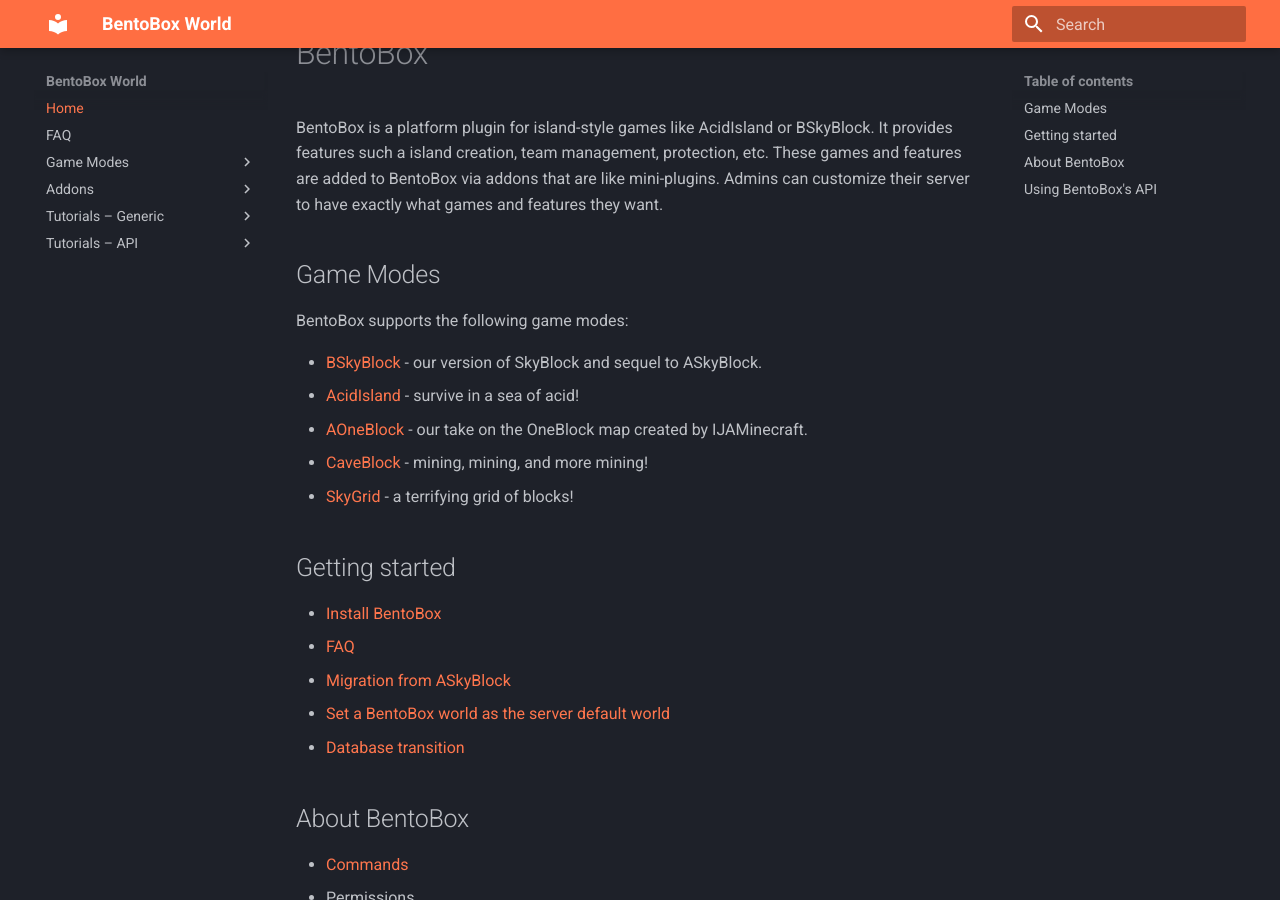
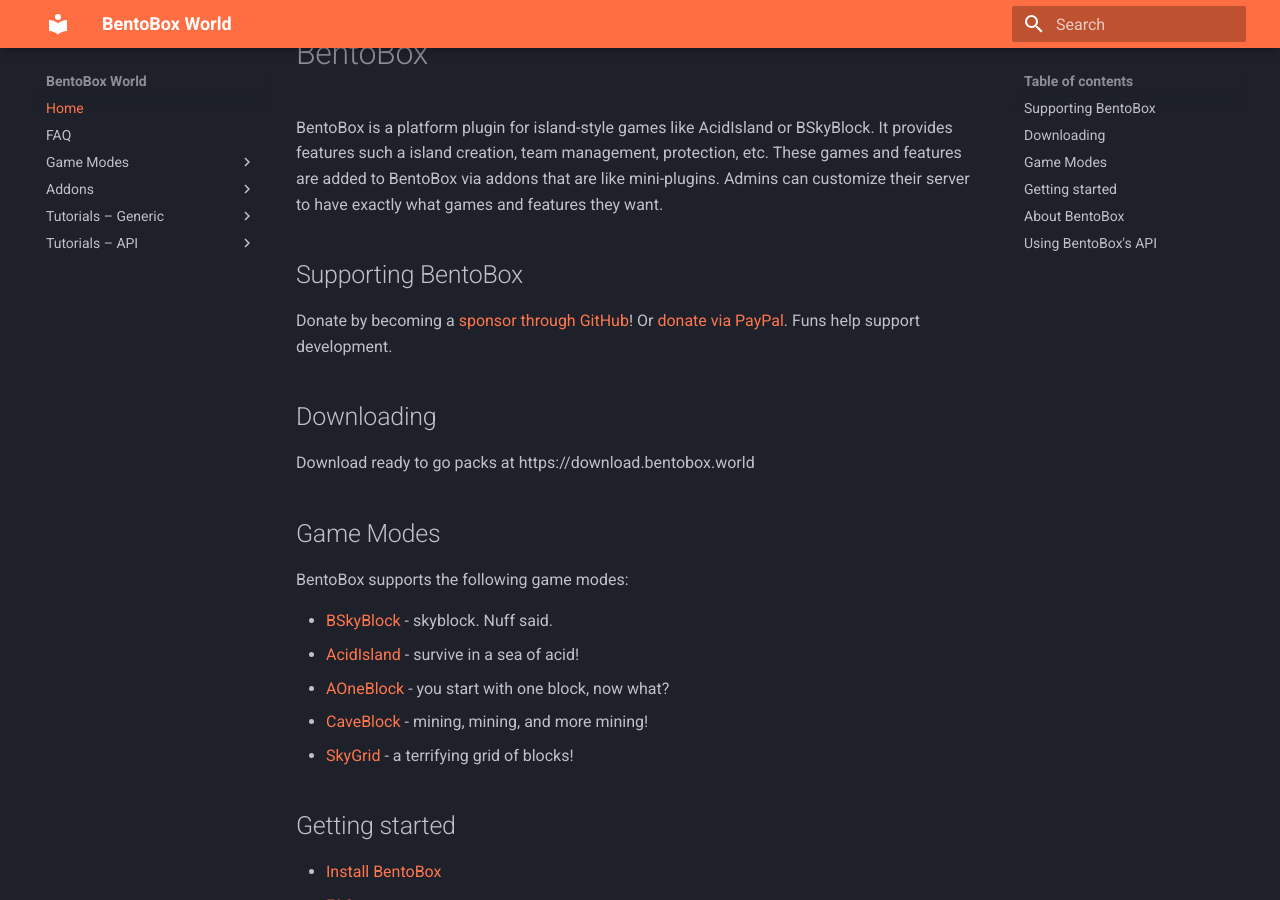
Before and after one commit to BentoBoxWorld/docs, an MkDocs documentation site: the page built from docs/index.md, in a window 1280 px wide and 900 px high, scrolled down 250 px. Built offline with MkDocs 1.6.1 and Material for MkDocs 9.7.7, drawn with Linux system fonts in a browser that asks for light colours.

Commit message:
Support and download links
Adjusted game mode text.

```diff
--- a/docs/index.md
+++ b/docs/index.md
@@ -9,13 +9,21 @@
 
 BentoBox is a platform plugin for island-style games like AcidIsland or BSkyBlock. It provides features such a island creation, team management, protection, etc. These games and features are added to BentoBox via addons that are like mini-plugins. Admins can customize their server to have exactly what games and features they want.
 
+## Supporting BentoBox
+
+Donate by becoming a [sponsor through GitHub](https://github.com/sponsors/tastybento)! Or [donate via PayPal](https://www.paypal.me/BentoBoxWorld). Funs help support development.
+
+## Downloading
+
+Download ready to go packs at https://download.bentobox.world
+
 ## Game Modes
 
 BentoBox supports the following game modes:
 
-- [BSkyBlock](gamemodes/BSkyBlock) - our version of SkyBlock and sequel to ASkyBlock.
+- [BSkyBlock](gamemodes/BSkyBlock) - skyblock. Nuff said.
 - [AcidIsland](gamemodes/AcidIsland) - survive in a sea of acid!
-- [AOneBlock](gamemodes/AOneBlock) - our take on the OneBlock map created by IJAMinecraft.
+- [AOneBlock](gamemodes/AOneBlock) - you start with one block, now what?
 - [CaveBlock](gamemodes/CaveBlock) - mining, mining, and more mining!
 - [SkyGrid](gamemodes/SkyGrid) - a terrifying grid of blocks!
 
```
